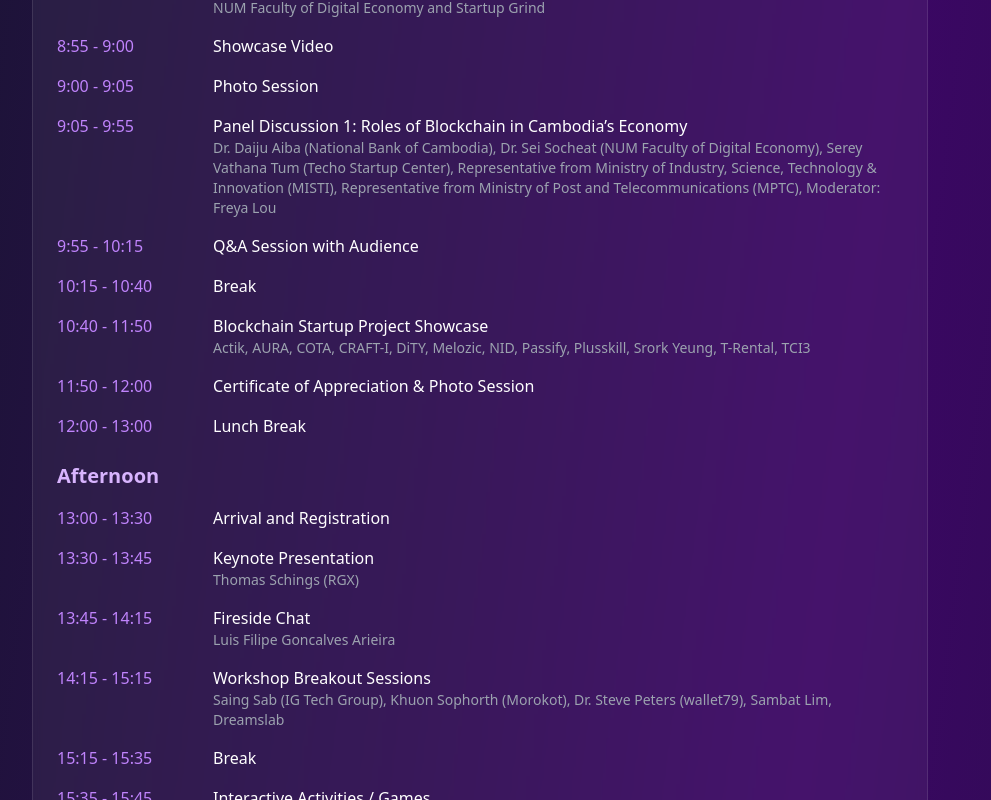
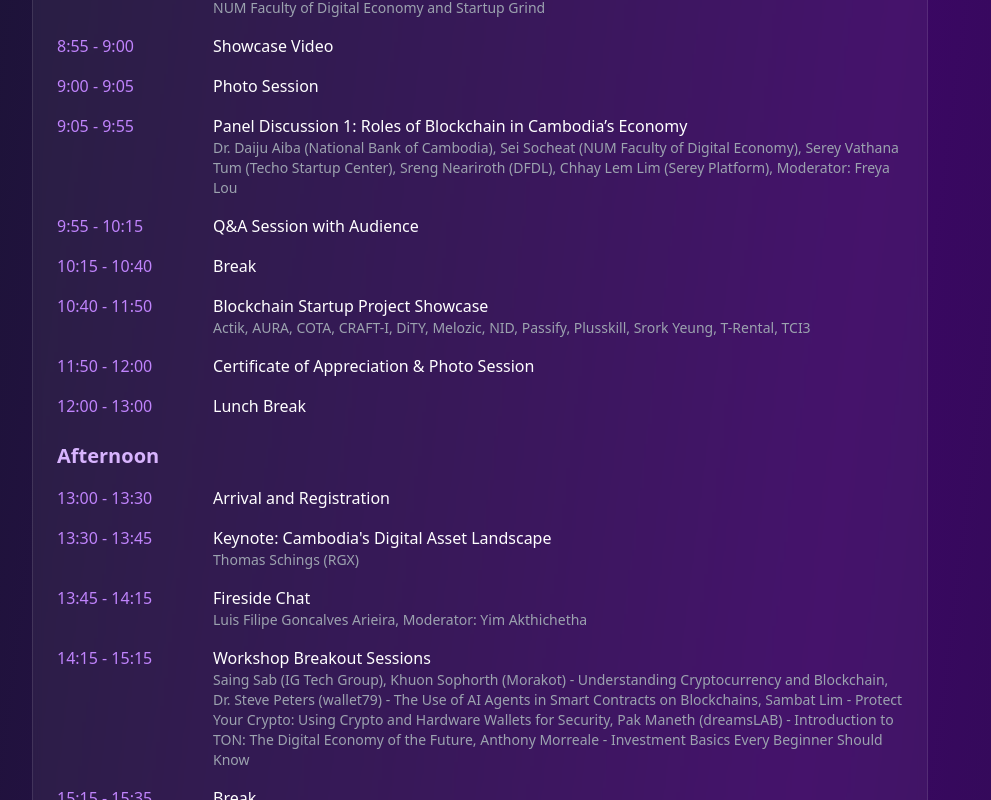
Before and after one commit to thormengkheang/cbs-site, a Next.js app: page / in a window 1280 px wide. Shown: the part 1780-2580 px from the top of the page, without its empty margins (160-1151 px from the left). Built offline with nearby package versions, Linux system fonts and the light colour scheme.

Commit message:
fix: update agenda

```diff
--- a/src/data/agenda.ts
+++ b/src/data/agenda.ts
@@ -39,10 +39,10 @@
     title: "Panel Discussion 1: Roles of Blockchain in Cambodia’s Economy",
     remarks: [
       "Dr. Daiju Aiba (National Bank of Cambodia)",
-      "Dr. Sei Socheat (NUM Faculty of Digital Economy)",
+      "Sei Socheat (NUM Faculty of Digital Economy)",
       "Serey Vathana Tum (Techo Startup Center)",
-      "Representative from Ministry of Industry, Science, Technology & Innovation (MISTI)",
-      "Representative from Ministry of Post and Telecommunications (MPTC)",
+      "Sreng Neariroth (DFDL)",
+      "Chhay Lem Lim (Serey Platform)",
       "Moderator: Freya Lou",
     ],
   },
@@ -96,14 +96,14 @@
   {
     id: 2,
     time: "13:30 - 13:45",
-    title: "Keynote Presentation",
+    title: "Keynote: Cambodia's Digital Asset Landscape",
     remarks: ["Thomas Schings (RGX)"],
   },
   {
     id: 3,
     time: "13:45 - 14:15",
     title: "Fireside Chat",
-    remarks: ["Luis Filipe Goncalves Arieira"],
+    remarks: ["Luis Filipe Goncalves Arieira", "Moderator: Yim Akthichetha"],
   },
   {
     id: 4,
@@ -111,10 +111,11 @@
     title: "Workshop Breakout Sessions",
     remarks: [
       "Saing Sab (IG Tech Group)",
-      "Khuon Sophorth (Morokot)",
-      "Dr. Steve Peters (wallet79)",
-      "Sambat Lim",
-      "Dreamslab",
+      "Khuon Sophorth (Morakot) - Understanding Cryptocurrency and Blockchain",
+      "Dr. Steve Peters (wallet79) - The Use of AI Agents in Smart Contracts on Blockchains",
+      "Sambat Lim - Protect Your Crypto: Using Crypto and Hardware Wallets for Security",
+      "Pak Maneth (dreamsLAB) - Introduction to TON: The Digital Economy of the Future",
+      "Anthony Morreale - Investment Basics Every Beginner Should Know",
     ],
   },
   {
@@ -132,10 +133,11 @@
     time: "15:45 - 16:25",
     title: "Panel Discussion 2: Real Use Cases of Blockchain Technology",
     remarks: [
-      "Chhay Lem Lim (Serey Platform)",
+      "Saing Sab (IG Tech Group)",
+      "Max Thornton (Rising Giants)",
+      "Jason Chhinlim (Xertificate)",
       "Ley (Personstage)",
       "Kris (Personstage)",
-      "Jason (Xertificate)",
       "Moderator: Oumkanal Chun",
     ],
   },
```
